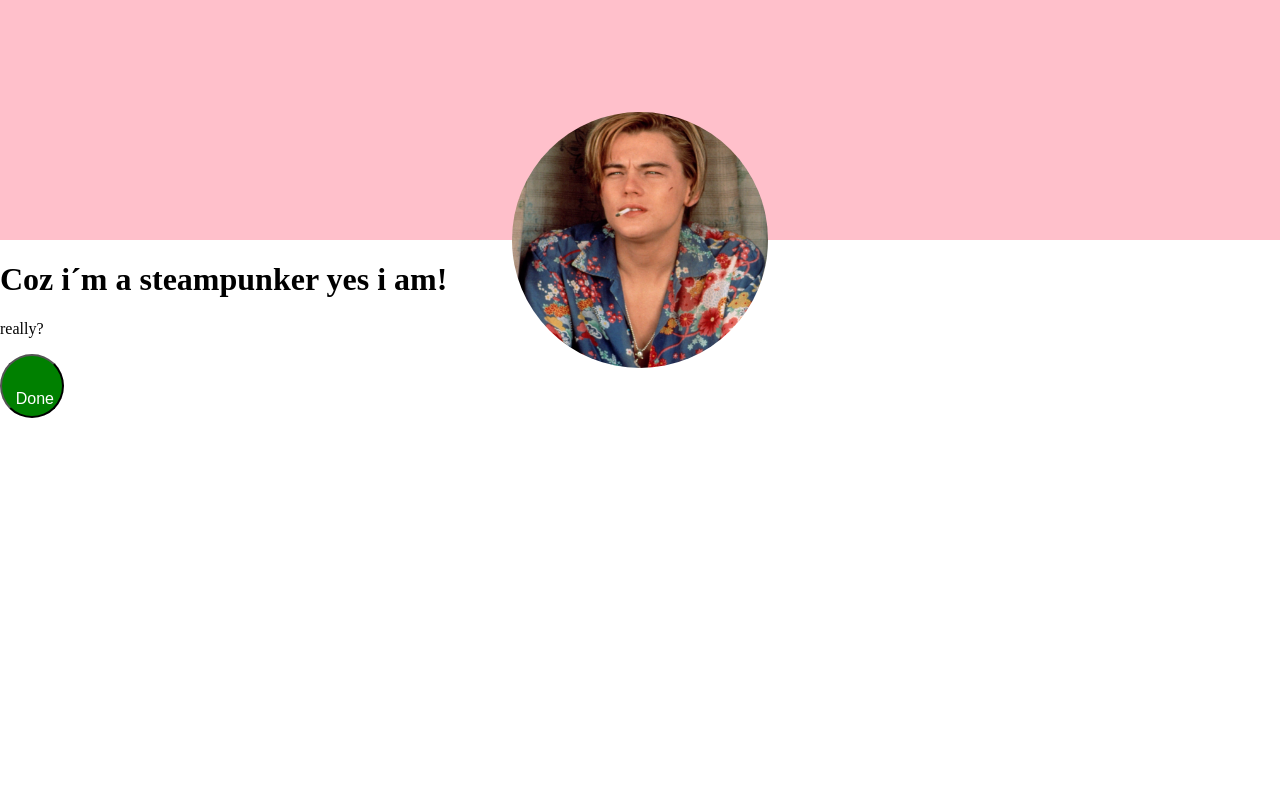
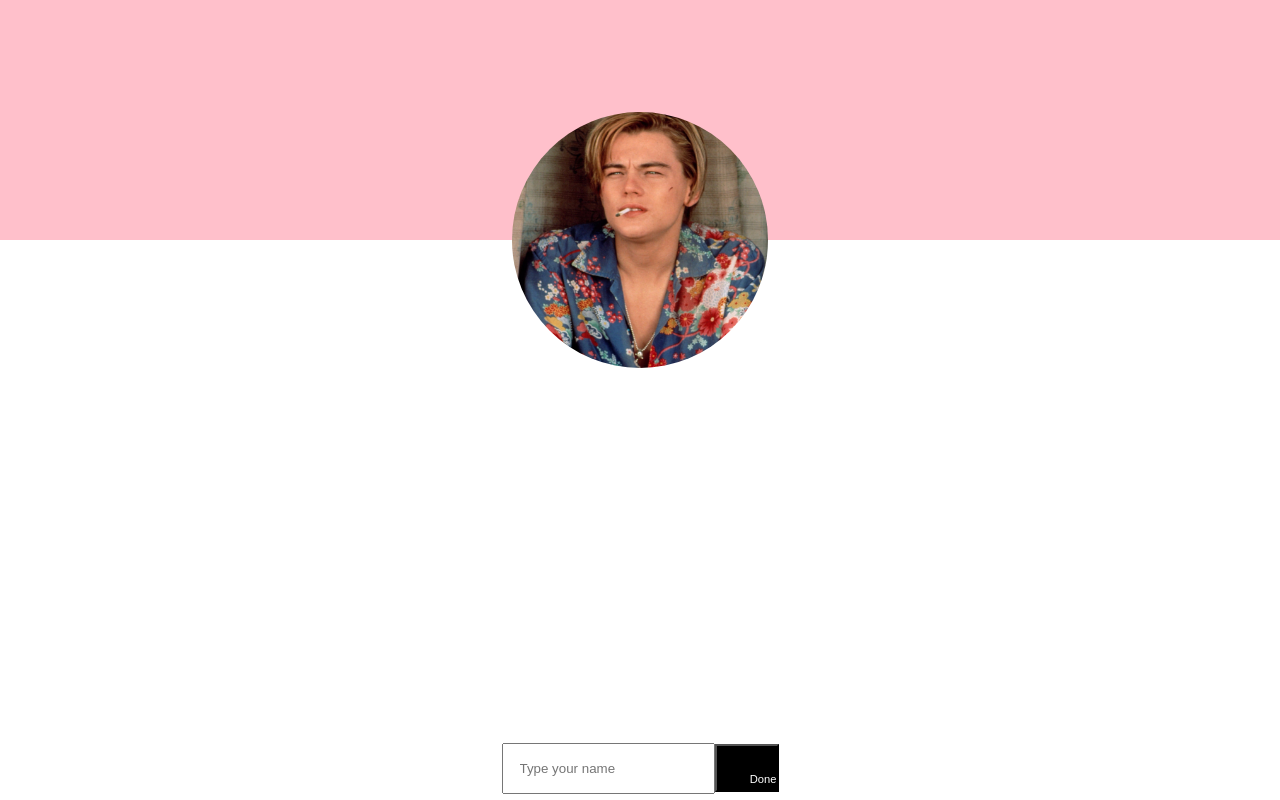
Before and after one commit to 1974pontus/R-U-CHORE, a React (Create React App) app: page / in a window 1280 px wide. Built offline with nearby package versions, Linux system fonts and the light colour scheme.

Commit message:
input button

```diff
--- a/src/components/App.tsx
+++ b/src/components/App.tsx
@@ -1,13 +1,14 @@
 import React from "react";
 import Layout from "./Layout"
-import SubmitButton from "./ViewContainer/SubmitButton";
+
+
 
 
 const App = () => {
   return (
   <div>
     <Layout />
-    <SubmitButton>Done</SubmitButton>
+
   </div>
   )
 };
--- a/src/components/Layout.tsx
+++ b/src/components/Layout.tsx
@@ -1,6 +1,8 @@
 import React from "react";
 import ProfileImg from './ViewContainer/ProfileImg'
 import Header from './Header'
+import Footer from "./ViewContainer/Footer";
+
 
 // interface Profile {
 //     img: string
@@ -12,12 +14,11 @@ const Layout = () => {
     return (
 
       <div>
-           <ProfileImg />
+        <ProfileImg />
         <Header />
-        <h1>Coz i´m a steampunker yes i am!</h1>
-        <p>really?</p>
+        <Footer />
       </div>
     );
   };
 
-  export default Layout;
+  export default Layout
--- a/src/components/ViewContainer/Footer.tsx
+++ b/src/components/ViewContainer/Footer.tsx
@@ -1,11 +1,32 @@
-import React from 'react'
+import React, { CSSProperties } from 'react';
+import SubmitButton from './SubmitButton'
 
-const Footer = () => {
+
+
+function Footer() {
 return (
-    <div>
-        Footer
-    </div>
+    <footer style={footerContainer}>
+        <input style={inputFelt} type="text" id="name" name="name" placeholder="Type your name"/>
+        <SubmitButton>Done</SubmitButton>
+        {/* prop */}
+    </footer>
 )
 }
 
 export default Footer
+
+const footerContainer: CSSProperties = {
+    display: 'flex',
+    justifyContent: 'center',
+    alignItems: 'center',
+    position: 'fixed',
+    width: '100%',
+    bottom: '0',
+    marginBottom: '0.4rem'
+  }
+
+  const inputFelt: CSSProperties = {
+    padding: '1rem',
+    outline: '0',
+    color: 'blue'
+  }
--- a/src/components/ViewContainer/SubmitButton.tsx
+++ b/src/components/ViewContainer/SubmitButton.tsx
@@ -7,7 +7,7 @@ type Props = React.PropsWithChildren<{
 
 const SubmitButton = (props: Props) => {
   return (
-    <button style={mainButton}>{props.children}</button>
+    <button value="" style={mainButton}> {props.children} </button>
   );
 };
 
@@ -18,12 +18,13 @@ const mainButton: CSSProperties = {
   display: 'flex',
   alignItems: 'end',
   justifyContent: 'end',
-  padding: '0.5em',
-  background: 'green',
+  textAlign: 'center',
+  padding: '0.3rem 0 0.3rem 1rem',
+  background: 'black',
   color: 'white',
-  fontSize: '1rem',
+  fontSize: '0.7rem',
   width:'4rem',
-  height:'4rem',
-  borderRadius: '50%',
+  height:'3rem',
+  outline: '0',
   cursor: 'pointer',
 }
```
